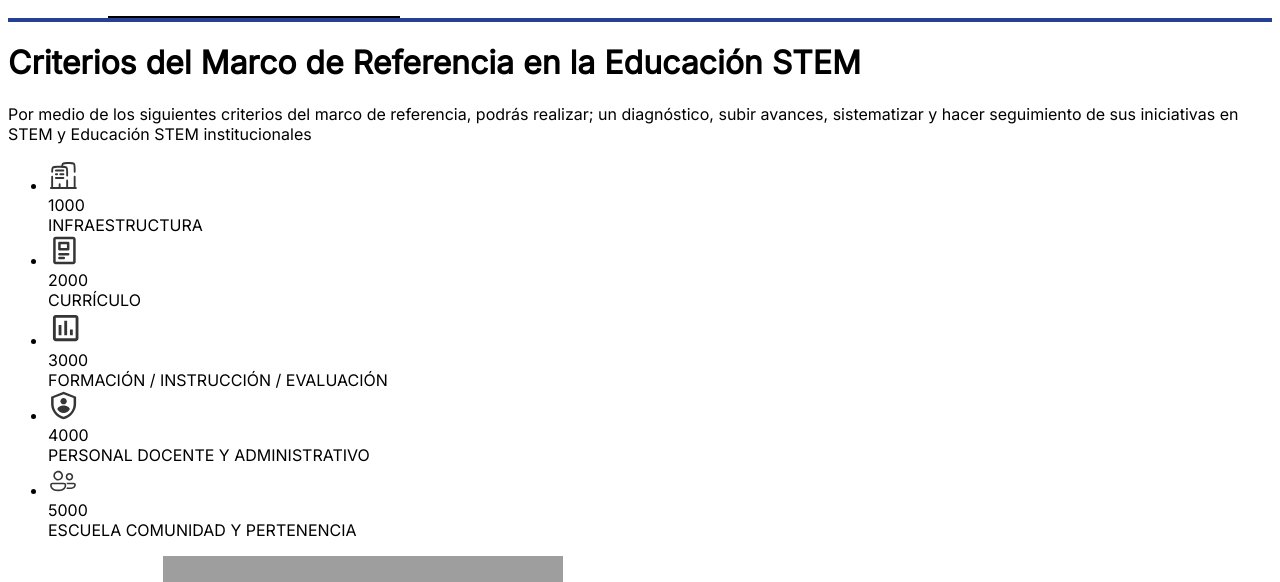
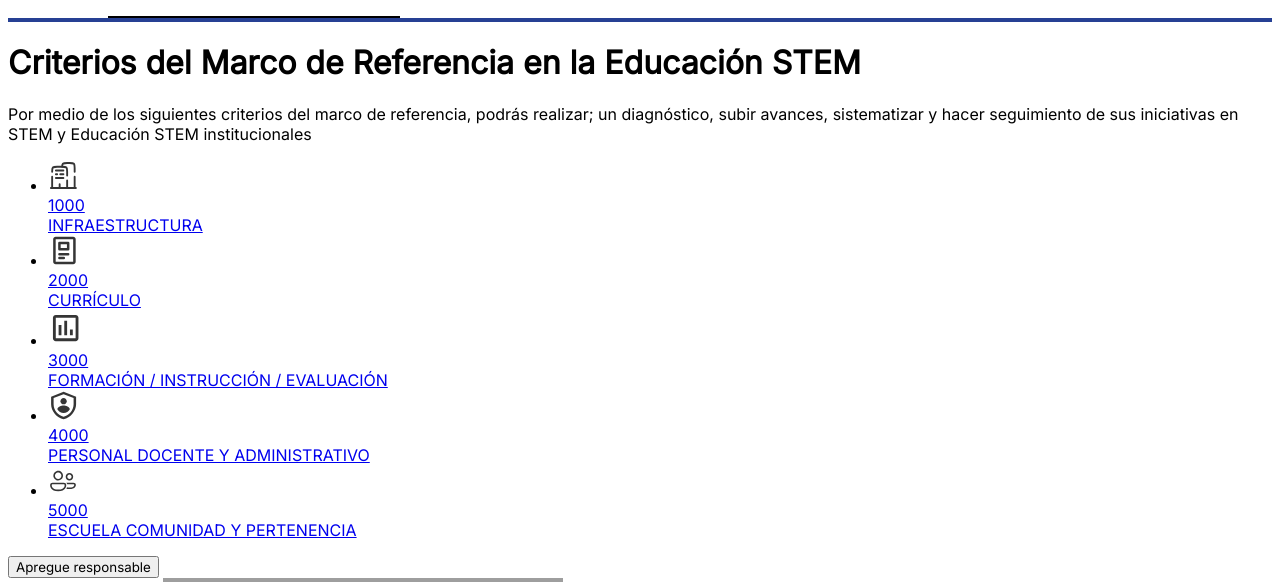
Before and after one commit to programateacademy/c9-conastem, a Django app: page /database/home/ in a window 1280 px wide. Shown: the part 465-1047 px from the top of the page. Run offline with Django 4.2, Linux system fonts and the light colour scheme; grey boxes are pictures that could not be loaded.

Commit message:
Update home

```diff
--- a/CONASTEM/DataBase/templates/base_general.html
+++ b/CONASTEM/DataBase/templates/base_general.html
@@ -26,7 +26,7 @@
               <a href="{%url 'Infraestructura'%}"><img src="{% static 'images/icon_infraestructura.svg' %}" alt="Ícono Infraestructura" /></a>
             </div>
             <div id="item">
-              <a href="{%url 'Curriculo_list'%}"><img src="{% static 'images/icon_curriculo.svg' %}" alt="Ícono Currículo" /></a>
+              <a href="{%url 'Curriculo'%}"><img src="{% static 'images/icon_curriculo.svg' %}" alt="Ícono Currículo" /></a>
             </div>
             <div id="item">
               <a href="{% url 'FormacionInstruccionEvaluacion' %}"><img src="{% static 'images/icon_formacion_instruccion-evaluacion.svg' %}" alt="Ícono Formación/ Instrucción/ Evaluación" /></a>
--- a/CONASTEM/DataBase/templates/database/EscuelaComunidadyPertenencia/Compromisodelacomunidad_List.html
+++ b/CONASTEM/DataBase/templates/database/EscuelaComunidadyPertenencia/Compromisodelacomunidad_List.html
@@ -5,7 +5,7 @@
 
 <div class= "titulo">
     <img src="{%static 'images/tabla_detail/icon_escu_comu_perten.svg' %}">
-    <h1>5000-Escuela, Comunidad y Pertenencia.</h1>
+    <h1 style="text-transform:uppercase">5000-Escuela, comunidad y pertenencia</h1>
 </div>
 <div class="subtitulo">
     <h2 style="text-transform:uppercase">5100-COMPROMISO DE LA COMUNIDAD</h2>
--- a/CONASTEM/DataBase/templates/database/EscuelaComunidadyPertenencia/Convivenciaescolar_List.html
+++ b/CONASTEM/DataBase/templates/database/EscuelaComunidadyPertenencia/Convivenciaescolar_List.html
@@ -5,7 +5,7 @@
 
 <div class= "titulo">
     <img src="{%static 'images/tabla_detail/icon_escu_comu_perten.svg' %}">
-    <h1>5000-Escuela, Comunidad y Pertenencia.</h1>
+    <h1 style="text-transform:uppercase">5000-Escuela, comunidad y pertenencia</h1>
 </div>
 <div class="subtitulo">
     <h2 style="text-transform:uppercase">5300-CONVIVENCIA ESCOLAR</h2>
--- a/CONASTEM/DataBase/templates/database/EscuelaComunidadyPertenencia/Relacionesconlacomunidad_List.html
+++ b/CONASTEM/DataBase/templates/database/EscuelaComunidadyPertenencia/Relacionesconlacomunidad_List.html
@@ -5,7 +5,7 @@
 
 <div class= "titulo">
     <img src="{%static 'images/tabla_detail/icon_escu_comu_perten.svg' %}">
-    <h1>5000-Escuela, Comunidad y Pertenencia.</h1>
+    <h1 style="text-transform:uppercase">5000-Escuela, comunidad y pertenencia</h1>
 </div>
 <div class="subtitulo">
     <h2 style="text-transform:uppercase">5200-RELACIONES CON LA COMUNIDAD</h2>
--- a/CONASTEM/DataBase/templates/database/EscuelaComunidadyPertenencia/Sostenibilidadescuelacomunidadypertenencia_List.html
+++ b/CONASTEM/DataBase/templates/database/EscuelaComunidadyPertenencia/Sostenibilidadescuelacomunidadypertenencia_List.html
@@ -5,7 +5,7 @@
 
 <div class= "titulo">
     <img src="{%static 'images/tabla_detail/icon_escu_comu_perten.svg' %}">
-    <h1>5000-Escuela, Comunidad y Pertenencia.</h1>
+    <h1 style="text-transform:uppercase">5000-Escuela, comunidad y pertenencia</h1>
 </div>
 <div class="subtitulo">
     <h2 style="text-transform:uppercase">5400-SOSTENIBILIDAD-ESCUELA, COMUNIDAD Y PERTENENCIA</h2>
--- a/CONASTEM/DataBase/templates/database/Infraestructura/Infraestructura.html
+++ b/CONASTEM/DataBase/templates/database/Infraestructura/Infraestructura.html
@@ -17,9 +17,9 @@
     <li><a href="{% url 'Planeacion_institucional_list' %}">1200-PLANEACIÓN INSTITUCIONAL</a></li>
     <li><a href="{% url 'Ambiente_escolar_list' %}">1300-AMBIENTE ESCOLAR</a></li>
     <li><a href="{% url 'Recursos_tecnologicos_list' %}">1400-RECURSOS TECNOLÓGICOS</a></li>
-    <li><a href="{% url 'Uso_informacion_list' %}">1500-USO DE INFORMACION</a></li>
+    <li><a href="{% url 'Uso_informacion_list' %}">1500-USO DE LA INFORMACIÓN (DATOS)</a></li>
     <li><a href="{% url 'Equidad_list' %}">1600-EQUIDAD</a></li>
-    <li><a href="{% url 'Sostenibilidad_list' %}">1700-SOSTENIBILIDAD</a></li>
+    <li><a href="{% url 'Sostenibilidad_list' %}">1700-SOSTENIBILIDAD - INFRAESTRUCTURA</a></li>
 </ul>
 
 </section>
--- a/CONASTEM/DataBase/templates/database/Infraestructura/Sostenibilidad.html
+++ b/CONASTEM/DataBase/templates/database/Infraestructura/Sostenibilidad.html
@@ -8,7 +8,7 @@
     <h1>1000-INFRAESTRUCTURA</h1>
 </div>
 <div class="subtitulo">
-    <h2 style="text-transform:uppercase">1700-SOSTENIBILIDAD</h2>
+    <h2 style="text-transform:uppercase">1700-SOSTENIBILIDAD - INFRAESTRUCTURA</h2>
     <a href="/database/sostenibilidad/new/"><img src="{%static 'images/crear_datos.svg'%}" alt="Crear datos"></a>
 </div>
     <table>
--- a/CONASTEM/DataBase/templates/database/Infraestructura/Uso_informacion.html
+++ b/CONASTEM/DataBase/templates/database/Infraestructura/Uso_informacion.html
@@ -8,7 +8,7 @@
     <h1>1000-INFRAESTRUCTURA</h1>
 </div>
 <div class="subtitulo">
-    <h2 style="text-transform:uppercase">1500-USO DE INFORMACION</h2>
+    <h2 style="text-transform:uppercase">1500-USO DE LA INFORMACIÓN (DATOS)</h2>
     <a href="/database/uso-de-info/new/"><img src="{%static 'images/crear_datos.svg'%}" alt="Crear datos"></a>
 </div>
     <table>
--- a/CONASTEM/DataBase/templates/home.html
+++ b/CONASTEM/DataBase/templates/home.html
@@ -15,13 +15,15 @@
 
 <section class= "criterios">
     <ul>
-        <li><img src="{%static 'images/tabla_detail/icon_infraestructura.svg'%}"><br> 1000 <br> INFRAESTRUCTURA</li>
-        <li><img src="{%static 'images/tabla_detail/icon_curriculo.svg'%}"><br> 2000 <br> CURRÍCULO</li>
-        <li><img src="{%static 'images/tabla_detail/icon_for_instrucc_eva.svg'%}"><br> 3000 <br> FORMACIÓN / INSTRUCCIÓN / EVALUACIÓN</li>
-        <li><img src="{%static 'images/tabla_detail/icon_docente_admin.svg'%}"> <br> 4000 <br> PERSONAL DOCENTE Y ADMINISTRATIVO</li>
-        <li><img src="{%static 'images/tabla_detail/icon_escu_comu_perten.svg'%}"><br>5000 <br> ESCUELA COMUNIDAD Y PERTENENCIA</li>
+        <li><a href="{%url 'Infraestructura'%}"><img src="{%static 'images/tabla_detail/icon_infraestructura.svg'%}"><br> 1000 <br> INFRAESTRUCTURA</a></li>
+        <li><a href="{%url 'Curriculo'%}"><img src="{%static 'images/tabla_detail/icon_curriculo.svg'%}"><br> 2000 <br> CURRÍCULO</a></li>
+        <li><a href="{%url 'FormacionInstruccionEvaluacion'%}"><img src="{%static 'images/tabla_detail/icon_for_instrucc_eva.svg'%}"><br> 3000 <br> FORMACIÓN / INSTRUCCIÓN / EVALUACIÓN</a></li>
+        <li><a href="{%url 'PersonalDocenteyAdministrativo'%}"><img src="{%static 'images/tabla_detail/icon_docente_admin.svg'%}"> <br> 4000 <br> PERSONAL DOCENTE Y ADMINISTRATIVO</a></li>
+        <li><a href="{% url 'Escuelacomunidadypertenencia' %}"><img src="{%static 'images/tabla_detail/icon_escu_comu_perten.svg'%}"><br>5000 <br> ESCUELA COMUNIDAD Y PERTENENCIA</a></li>
     </ul>
 </section>
+
+<a href="{%url 'person_responsable_new'%}"><button>Apregue responsable</button></a>
 
 <div class="container-2">
     <a href="{%url 'person_responsable_new'%}"><button>Apregue responsable</button></a>
--- a/CONASTEM/DataBase/urls.py
+++ b/CONASTEM/DataBase/urls.py
@@ -90,7 +90,7 @@ urlpatterns += [
 
 urlpatterns += [
     # CURRICULO
-    path("curriculo/", CurriculoListView.as_view(), name="Curriculo_list"),
+    path("curriculo/", CurriculoListView.as_view(), name="Curriculo"),
     # 2.1 CONSIDERACIONES SOBRE LAS ÁREAS Y LAS ASIGNATURAS
     path("consideraciones-areas-y-asignaturas/", ConsideracionesSobreAreasYAsignaturasListView.as_view(), name="ConsideracionesSobreAreasYAsignaturas_list"),
     path("consideraciones-areas-y-asignaturas/new", Curriculo.ConsideracionesSobreAreasYAsignaturas_new, name="ConsideracionesSobreAreasYAsignaturas_new"),
--- a/CONASTEM/DataBase/views/Infraestructura.py
+++ b/CONASTEM/DataBase/views/Infraestructura.py
@@ -5,7 +5,7 @@ from django.views import generic
 # MODELOS
 from ..models.Infraestructura.ambiente_escolar import AmbienteEscolar
 from ..models.Infraestructura.desarrollo_de_equipos_lideres import DesarrolloDeEquiposLideres
-from ..models.Infraestructura.Equidad import Equidad
+from ..models.Infraestructura.equidad import Equidad
 from ..models.Infraestructura.planeacion_institucional import PlaneacionInstitucional
 from ..models.Infraestructura.recursos_tecnologicos import RecursosTecnologicos
 from ..models.Infraestructura.sostenibilidad_infraestructura import Sostenibilidad
```
Also changed, not shown: CONASTEM/DataBase/templates/database/EscuelaComunidadyPertenencia/EscuelaComunidadyPertenencia.html (+10 -1 lines), CONASTEM/DataBase/migrations/0001_initial.py, CONASTEM/db.sqlite3.
